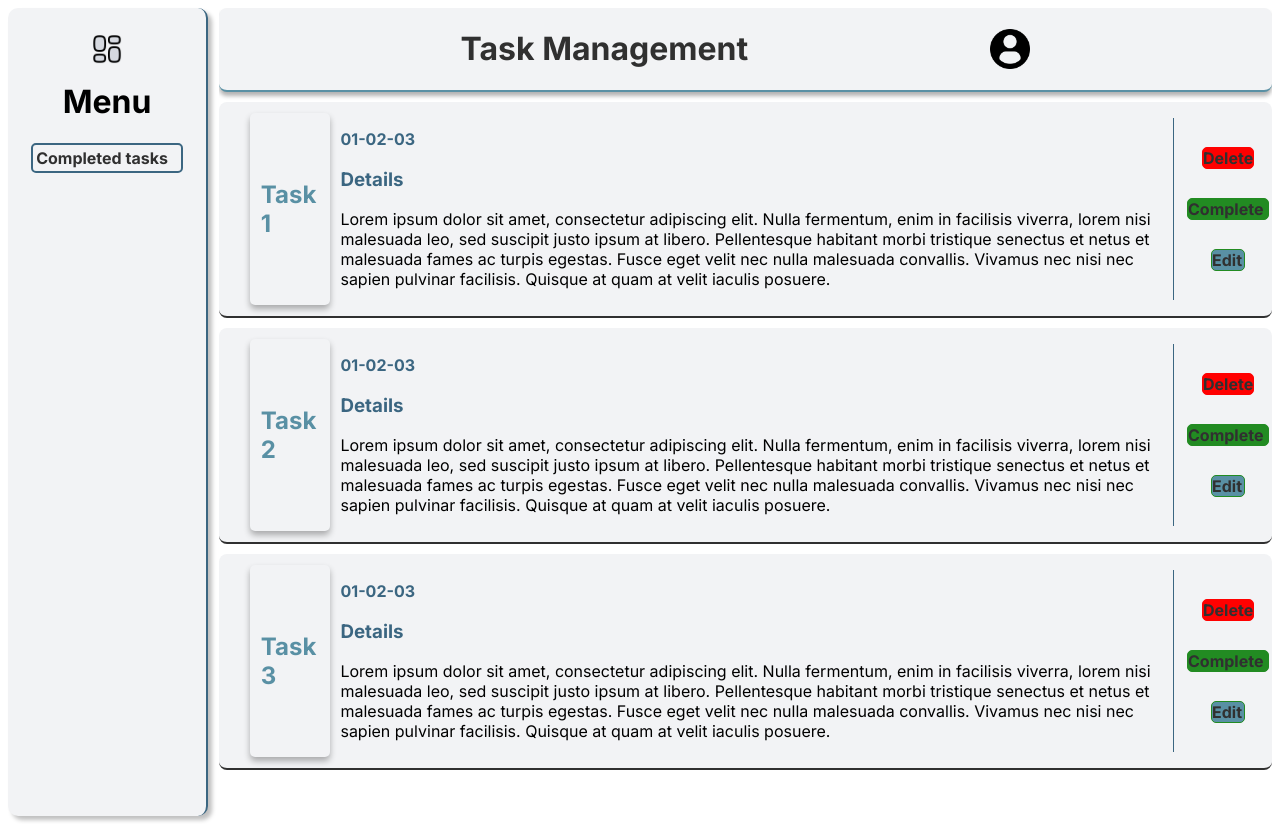
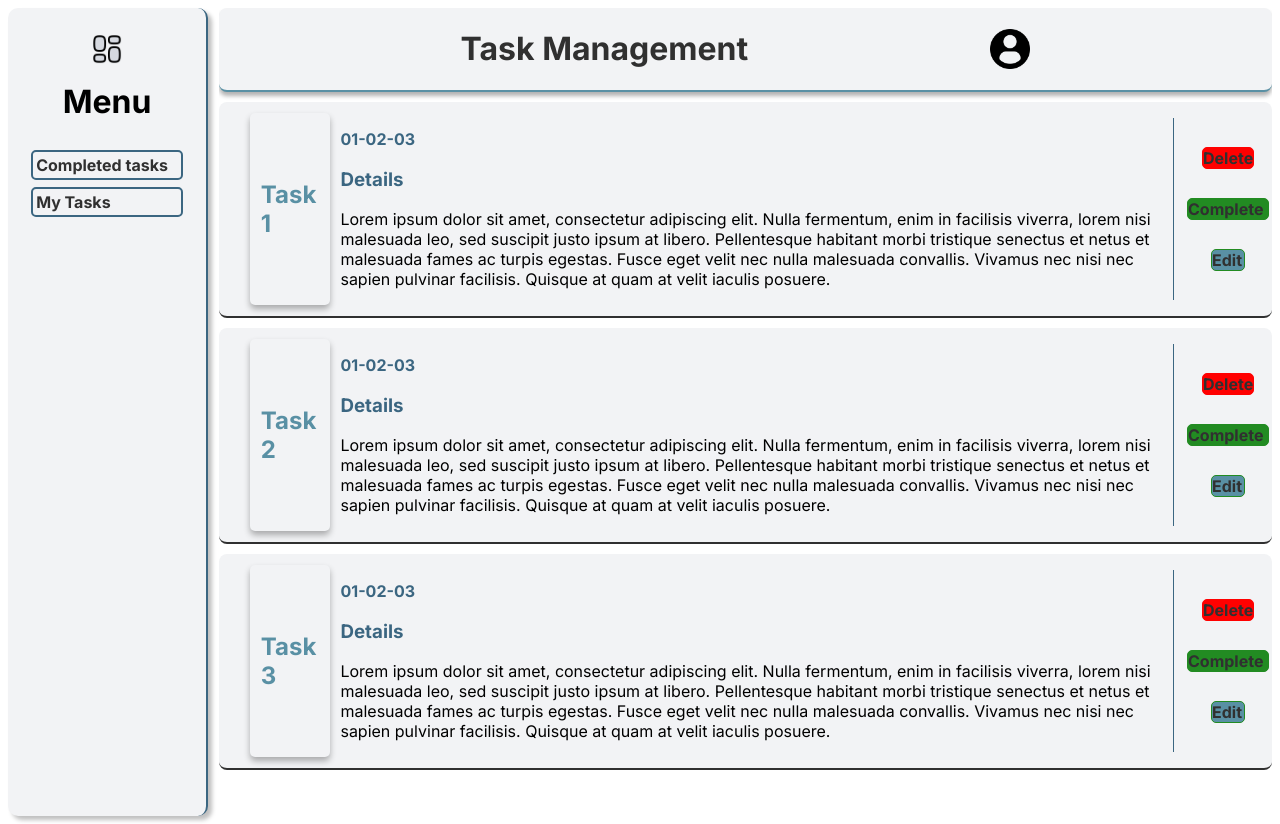
Before and after one commit to Emberalive/taskManager, a React (Vite) app: page / in a window 1280 px wide. Both pictures are taken after a click on the link 32 px from the left and 28 px from the top of the page. Built offline with nearby package versions, Linux system fonts and the light colour scheme.

Commit message:
I have fixed the issue wuth my toggle flags for all of my buttons, b combining them, into one state, holding a string, and rendering each components depending on the string held in the one state

```diff
--- a/src/App.jsx
+++ b/src/App.jsx
@@ -66,9 +66,7 @@ export default function App () {
 
     const [menuIsOpen, setMenuIsOpen] = useState(false)
 
-    const [profileClicked, setProfileClicked] = useState(false)
-
-    const [completedClicked, setCompletedClicked] = useState(false)
+    const [activeView, setActiveView] = useState('tasks'); // 'tasks', 'completed', or 'profile'
 
     function toggleMenu() {
         setMenuIsOpen(prev => {
@@ -77,11 +75,11 @@ export default function App () {
     }
 
     function toggleCompletedClicked() {
-        setCompletedClicked(prev => {
-            console.log("completed Clicked")
-            console.log(!prev)
-            return !prev
-        })
+        setActiveView('completed');
+    }
+
+    function toggleTaksClicked() {
+        setActiveView('tasks');
     }
 
     function deleteTask (id) {
@@ -90,11 +88,7 @@ export default function App () {
     }
 
     function toggleProfile() {
-        setProfileClicked(prev => {
-            console.log("profile Clicked")
-            console.log(!prev)
-            return !prev
-        })
+        setActiveView('profile');
     }
     return (
     <div
@@ -105,16 +99,16 @@ export default function App () {
         height: '100hv'
     }}
     >
-        <Menu menuIsOpen={menuIsOpen} toggle={() => toggleMenu()} completed={() => toggleCompletedClicked()}/>
+        <Menu menuIsOpen={menuIsOpen} toggle={() => toggleMenu()} completed={() => toggleCompletedClicked()} toggleTasks={toggleTaksClicked}/>
         <main>
-            <Header profileClicked = {profileClicked} toggle={() => toggleProfile()}/>
-            {(!profileClicked && !completedClicked) &&
-                (<div>
-                    <TaskDetails tasks={tasks} deleteTask={deleteTask} AddCompletedTasks={AddCompletedTasks} completedTasks={completedTasks}/>
-                </div>
-            )}
-            {profileClicked && <Profile user={user}/>}
-            {completedClicked && <CompletedTasks tasks={completedTasks} deleteTask={deleteTask}/>}
+            <Header profileClicked = {activeView} toggle={() => toggleProfile()}/>
+
+            {activeView === 'tasks' &&<div>
+                <TaskDetails tasks={tasks} deleteTask={deleteTask} AddCompletedTasks={AddCompletedTasks}
+                             completedTasks={completedTasks}/>
+            </div>}
+            {activeView === 'profile' && <Profile user={user}/>}
+            {activeView === 'completed' && <CompletedTasks tasks={completedTasks} deleteTask={deleteTask}/>}
         </main>
     </div>
     )
--- a/src/components/Menu.jsx
+++ b/src/components/Menu.jsx
@@ -15,6 +15,9 @@ export default function Menu (props) {
                     <a className="menu-item" onClick={props.completed}>
                         Completed tasks
                     </a>
+                    <a className="menu-item" onClick={() => props.toggleTasks()}>
+                        My Tasks
+                    </a>
                 </div>
 
             }
--- a/src/index.css
+++ b/src/index.css
@@ -54,6 +54,8 @@ main {
     border-radius: 5px;
     width: 100%;
     cursor: pointer;
+    margin-top: 5%;
+
 }
 
 .menu-item:hover {
```
